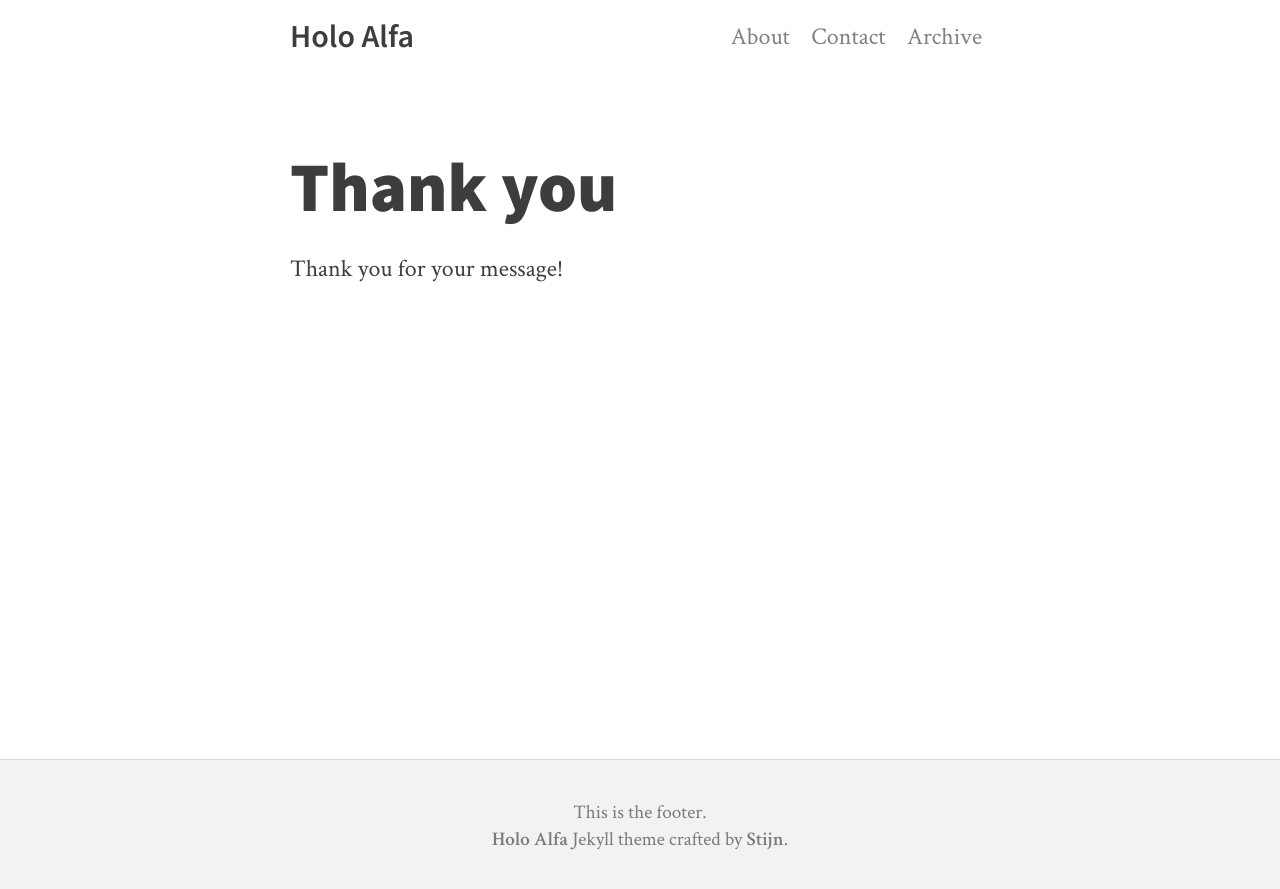
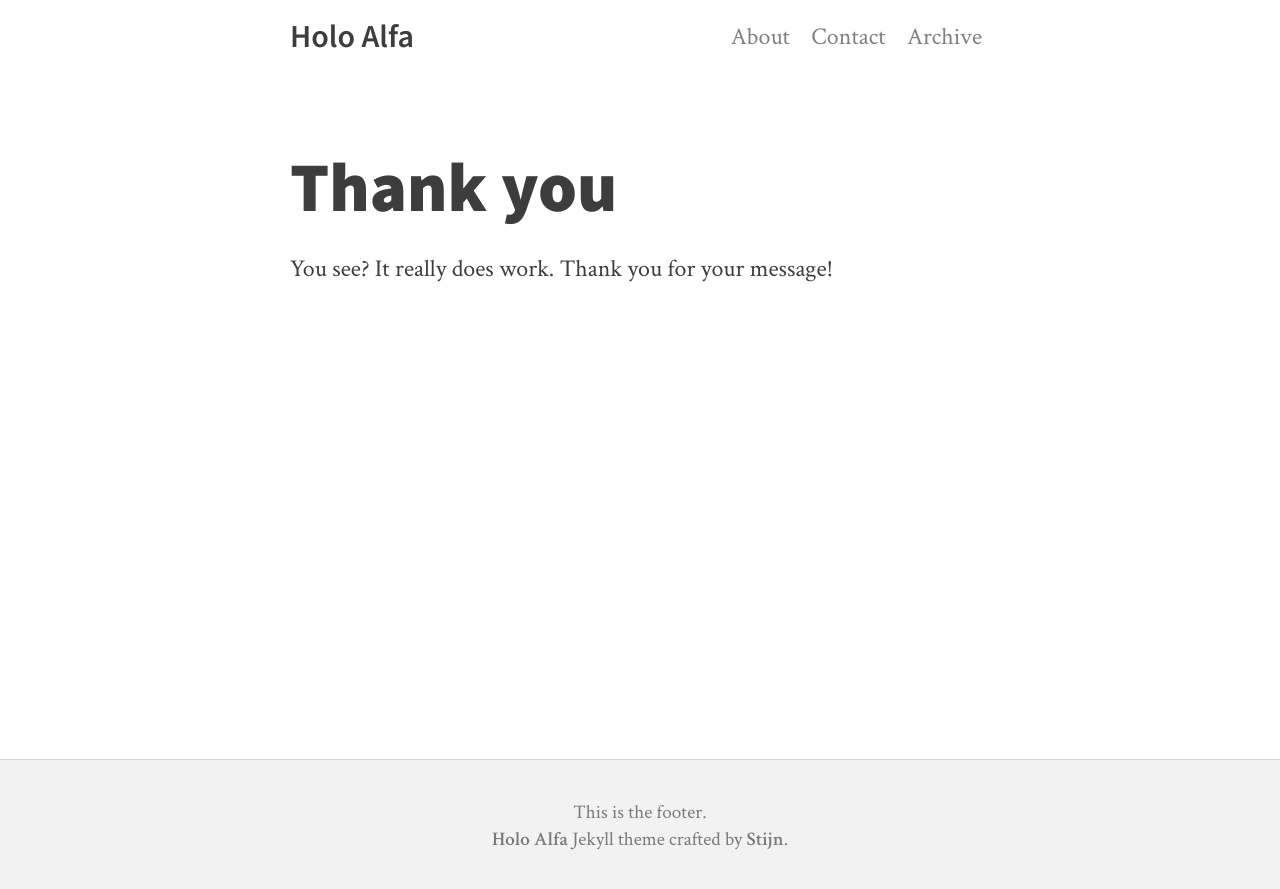
Before and after one commit to stijnvc/holo-alfa, a Jekyll site: the page built from thanks.md, in a window 1280 px wide. Shown: the top 889 px of the page. Built offline with Jekyll 4.4.1, drawn with Linux system fonts in a browser that asks for light colours; nearby versions of some CDN libraries.

Commit message:
Update thanks.md

```diff
--- a/thanks.md
+++ b/thanks.md
@@ -3,4 +3,4 @@ layout: page
 title: Thank you
 ---
 
-Thank you for your message!
+You see? It really does work. Thank you for your message!
```
